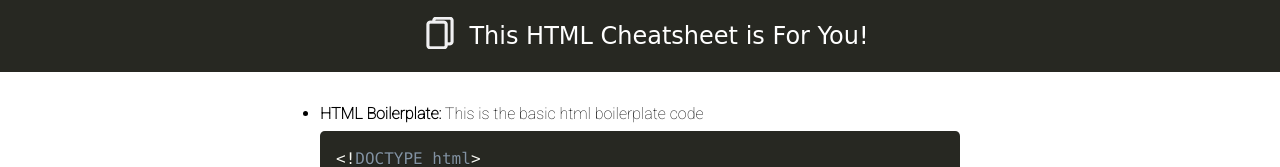
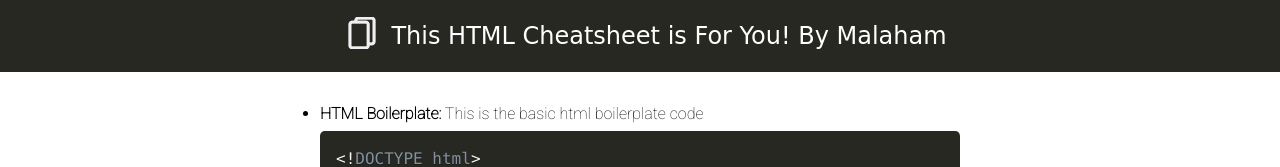
Before and after one commit to MalahimHaseeb/newCheatSheet, a plain HTML site: page index.html in a window 1280 px wide. Shown: the top 167 px of the page. Drawn offline with Linux system fonts and the light colour scheme; some packages are replaced by stand-ins of ours; a script that the page names is missing; a web font is replaced by a local one.

Commit message:
Update index.html

```diff
--- a/index.html
+++ b/index.html
@@ -10,14 +10,14 @@
     <link rel="stylesheet" href="prism.css">
     <script src="prism.js"></script>
     <link rel="stylesheet" href="style.css">
-    <title>HTML Cheatsheet by CodeWithHarry</title>
+    <title>HTML Cheatsheet by Malaham</title>
 </head>
 
 <body>
     <nav>
         <span class="logo"><img src="copy.png" alt=""></span>
         <div class="content center">
-            This HTML Cheatsheet is For You!
+            This HTML Cheatsheet is For You! By Malaham
         </div>
     </nav>
     <div class="container">
```
